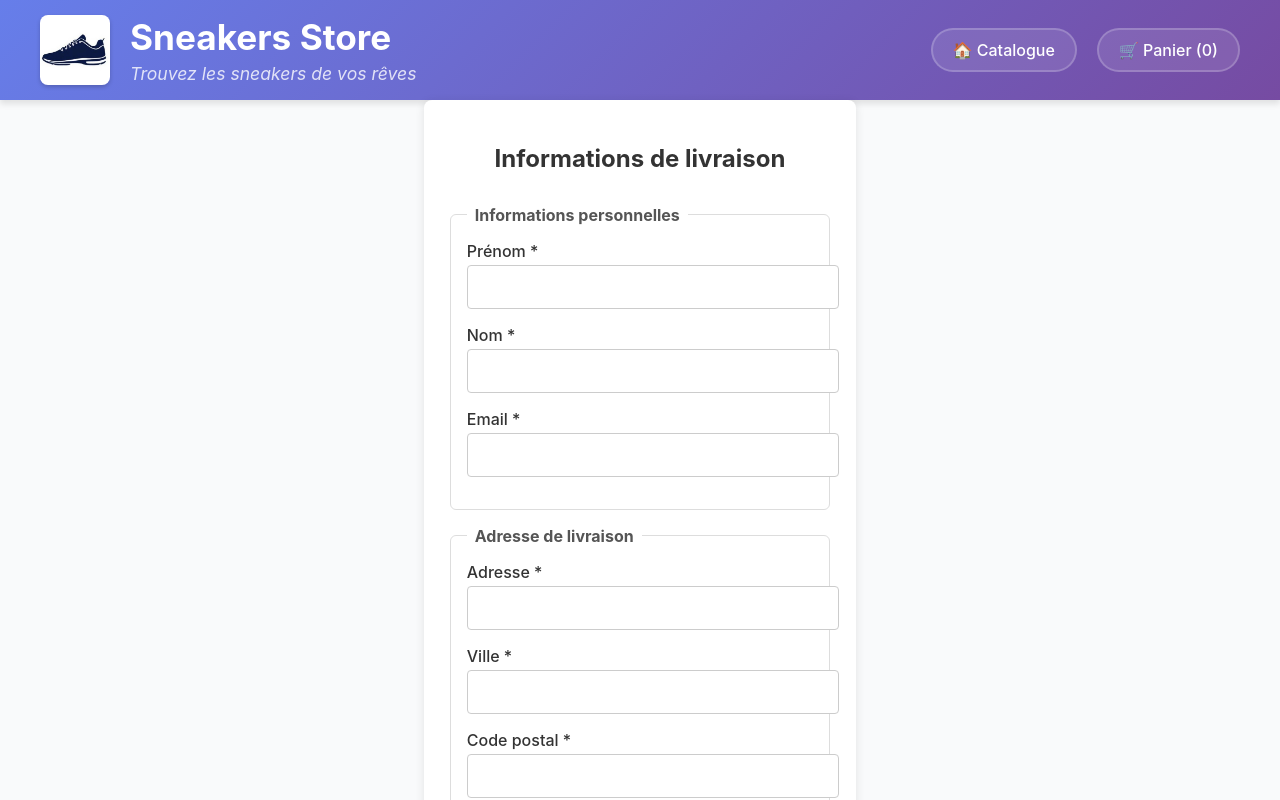
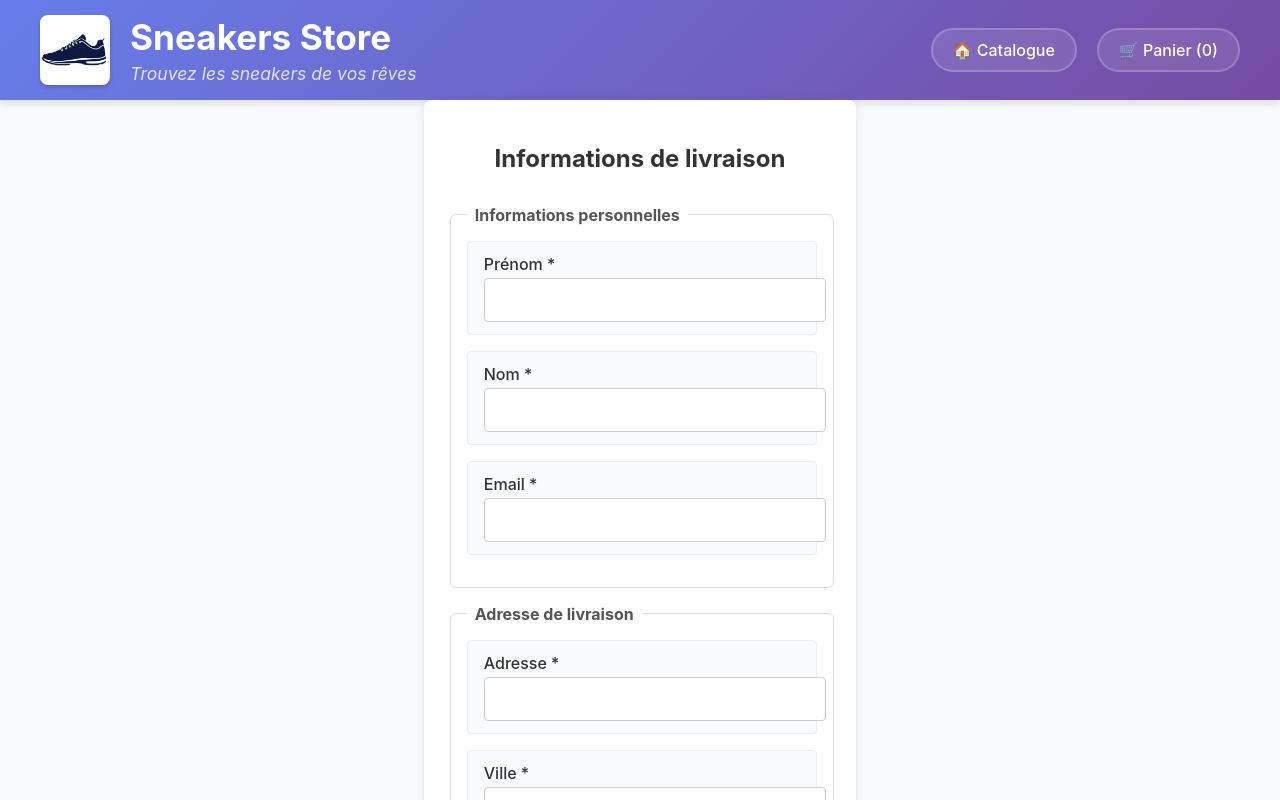
Before and after one commit to bert-IA/sneakersApp, a React (Create React App) app in the folder sneakers/: page /shipping in a window 1280 px wide. Shown: the top 800 px of the page. Built offline with nearby package versions, Linux system fonts and the light colour scheme.

Commit message:
style(formulaire): harmonisation des styles fieldset et form-group

```diff
--- a/sneakers/src/styles/ShippingPage.css
+++ b/sneakers/src/styles/ShippingPage.css
@@ -22,6 +22,8 @@ fieldset {
     padding: 1.5rem;
     margin-bottom: 1.5rem;
     flex: 1; /* Permet aux fieldsets de grandir proportionnellement */
+    box-sizing: border-box;
+    width: 100%;
 }
 
 fieldset legend {
@@ -32,6 +34,11 @@ fieldset legend {
 
 .form-group {
     margin-bottom: 1rem;
+    padding: 0.75rem 1rem;
+    background: #fafbfc;
+    border: 1px solid #eee;
+    border-radius: 4px;
+    box-shadow: 0 1px 2px rgba(0,0,0,0.02);
 }
 
 label {
```
